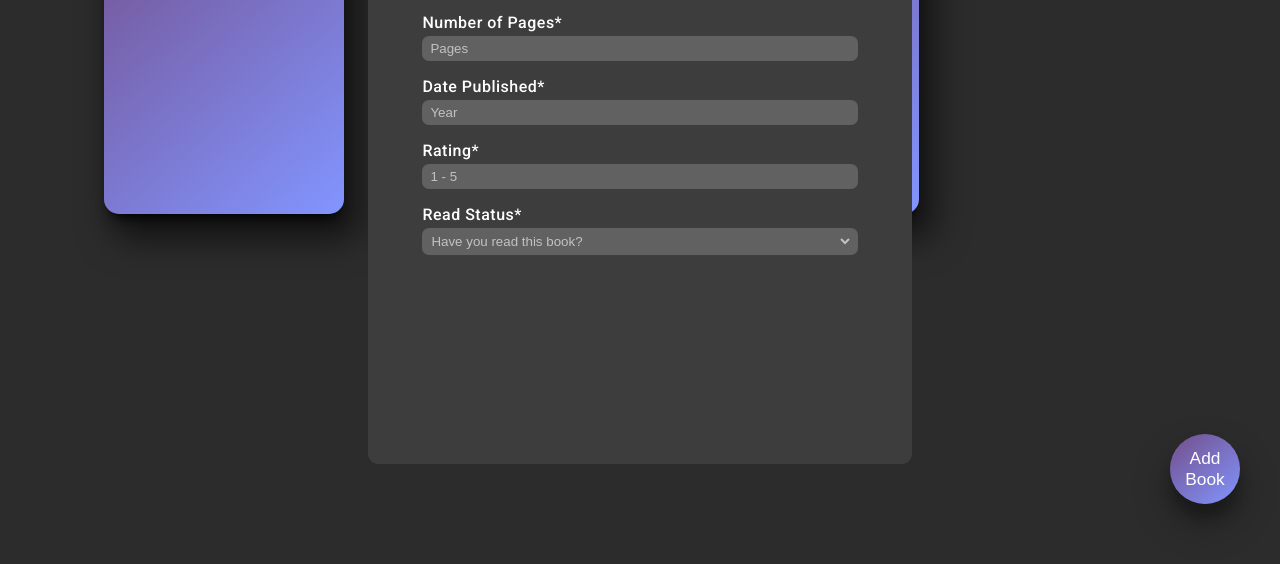
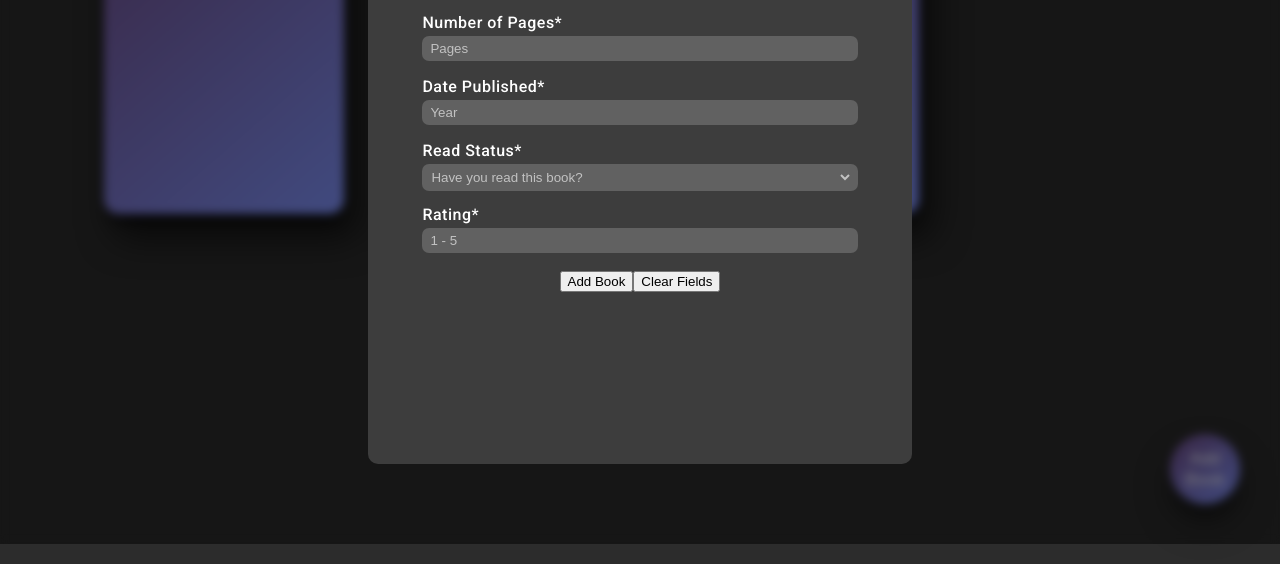
Before and after one commit to braymuk/Library, a plain HTML site: page index.html in a window 1280 px wide. Both pictures are taken after a click on the button "Add Book". Shown: the part 256-820 px from the top of the page. Drawn offline with Linux system fonts and the light colour scheme.

Commit message:
Added blur background effect

```diff
--- a/script.js
+++ b/script.js
@@ -23,32 +23,35 @@ function addBookToLibraryLite(book) {
 }
 
 function displayBooks(library) {
-    library.forEach((book, index)=> {
+    while(libraryContainer.firstChild) {
+        libraryContainer.removeChild(libraryContainer.lastChild);
+    }
+    library.forEach((book)=> {
         let bookElem = document.createElement('div');
         bookElem.classList.add('book');
 
         let bookTitle = document.createElement('span');
-        bookTitle.textContent = library[index].title;
+        bookTitle.textContent = book.title;
         bookTitle.classList.add('bookTitle');
         bookElem.appendChild(bookTitle);
 
         let bookAuthor = document.createElement('span');
-        bookAuthor.textContent = "By: " + library[index].author;
+        bookAuthor.textContent = "By: " + book.author;
         bookTitle.classList.add('bookAuthor');
         bookElem.appendChild(bookAuthor);
 
         let bookPages = document.createElement('span');
-         bookPages.textContent = "Pages: " + library[index].pages;
-         bookTitle.classList.add('bookPages');
+        bookPages.textContent = "Pages: " + book.pages;
+        bookTitle.classList.add('bookPages');
         bookElem.appendChild(bookPages);
 
         let bookDate = document.createElement('span');
-        bookDate.textContent = "Published: " + library[index].date;
+        bookDate.textContent = "Published: " + book.date;
         bookTitle.classList.add('bookDate');
         bookElem.appendChild(bookDate);
 
         let bookRating = document.createElement('span');
-        bookRating.textContent = "Rating: " + library[index].rating;
+        bookRating.textContent = "Rating: " + book.rating;
         bookTitle.classList.add('bookRating');
         bookElem.appendChild(bookRating);
 
@@ -56,7 +59,19 @@ function displayBooks(library) {
     });
 }
 
+
 function renderNewBookForm() {
+    //Making Blur Background
+    let blurBackground = document.createElement('div');
+    blurBackground.id = "blurBackground";
+    document.body.appendChild(blurBackground);
+
+    //Darken the blur
+    let blackBackground = document.createElement('div');
+    blackBackground.id = "blackBackground";
+    document.body.appendChild(blackBackground);
+
+    //Form here
     let formContainer = document.createElement('div');
     formContainer.id = "formContainer";
     document.body.appendChild(formContainer);
@@ -65,12 +80,48 @@ function renderNewBookForm() {
     formTitle.id = "formTitle";
     formTitle.textContent = "Add New Book";
     formContainer.appendChild(formTitle);
+    //Form items
     formContainer.appendChild(createFormItem("Book Title*", "Title"));
     formContainer.appendChild(createFormItem("Book Author*", "Author"));
     formContainer.appendChild(createFormItem("Number of Pages*", "Pages"));
     formContainer.appendChild(createFormItem("Date Published*", "Year"));
+    formContainer.appendChild(createDropdownFormItem("Read Status*", "Have you read this book?"));
     formContainer.appendChild(createFormItem("Rating*", "1 - 5"));
-    formContainer.appendChild(createDropdownFormItem("Read Status*", "Have you read this book?"));
+
+
+    const formItemInputs = document.querySelectorAll('.formItemInput');
+
+    console.log(formItemInputs);
+
+    let buttonContainer = document.createElement('div');
+    buttonContainer.id = "buttonContainer";
+    formContainer.appendChild(buttonContainer);
+
+    let addButton = document.createElement('button');
+    addButton.textContent = "Add Book";
+    addButton.addEventListener('click', ()=> {
+        console.log(formItemInputs[0]);
+        let book = new Book(formItemInputs[0].value, formItemInputs[1].value, formItemInputs[2].value, formItemInputs[3].value,formItemInputs[4].value);
+        addBookToLibraryLite(book);
+        displayBooks(myLibrary);
+
+        //Delete form
+        formContainer.remove();
+    });
+    buttonContainer.appendChild(addButton);
+
+
+    let clearFieldsButton = document.createElement('button');
+    clearFieldsButton.textContent = "Clear Fields";
+    clearFieldsButton.addEventListener('click', ()=> {
+        formItemInputs.forEach((item)=> {
+            item.value = '';
+        });
+    });
+    buttonContainer.appendChild(clearFieldsButton);
+
+
+
 
 
 }
--- a/style.css
+++ b/style.css
@@ -98,6 +98,21 @@ box-shadow: 0px 10px 13px -7px #000000, 12px 22px 34px 3px rgba(0,0,0,0.58);
     box-shadow: rgba(0, 0, 0, 0.3) 0px 19px 38px, rgba(0, 0, 0, 0.22) 0px 15px 12px;
 }
 
+#blurBackground {
+    position:absolute;
+    height:100%;
+    width:100%;
+    backdrop-filter: blur(5px);
+}
+
+#blackBackground {
+    position:absolute;
+    height:100%;
+    width:100%;
+    display:block;
+    background-color: black;
+    opacity: 0.5;
+}
 
 #formContainer {
     position:absolute;
@@ -158,3 +173,9 @@ select {
     border-style:none;
     width:100%;
 }
+
+
+#buttonContainer{
+    display:flex;
+    flex-direction: row;
+}
```
